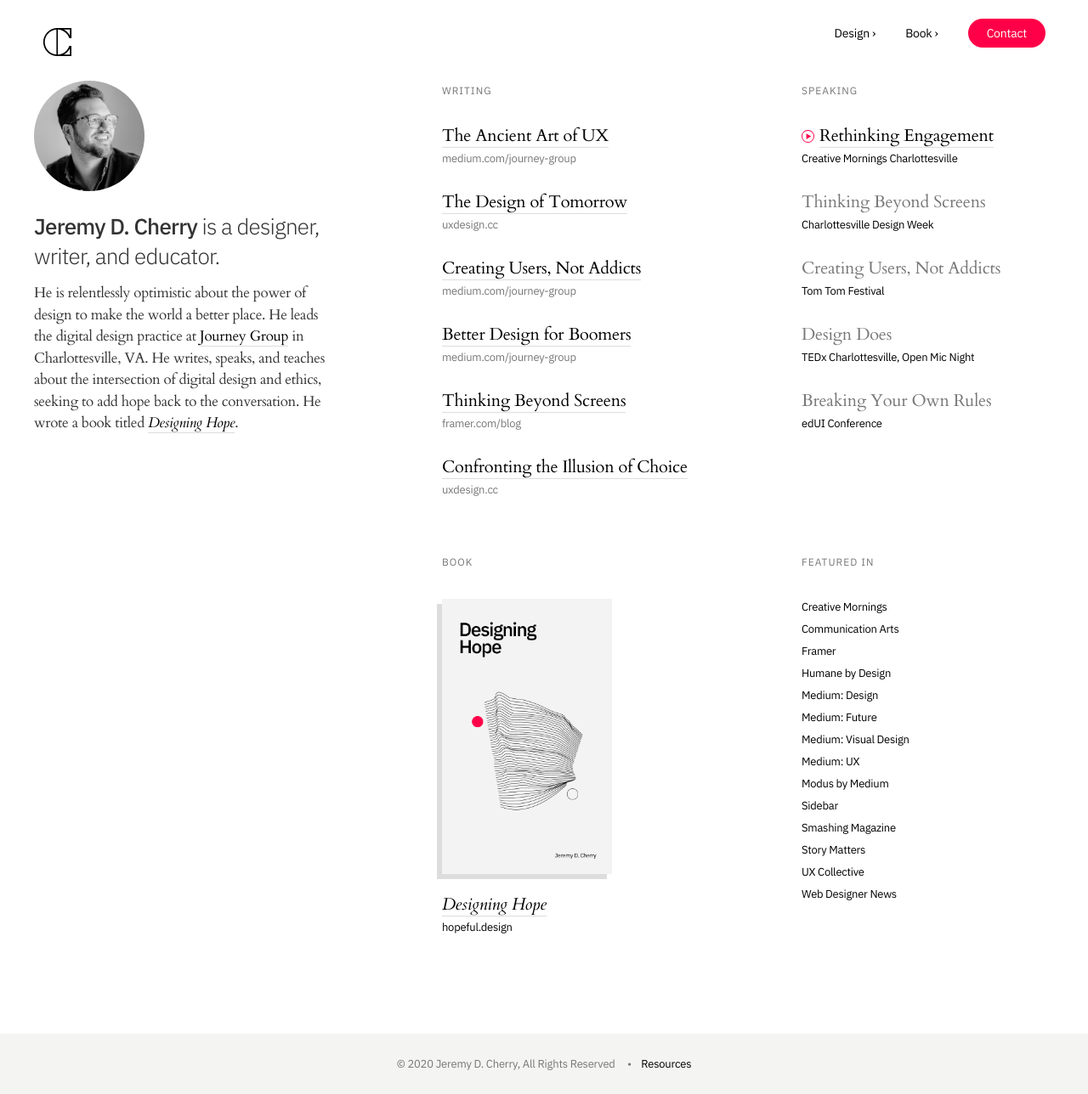
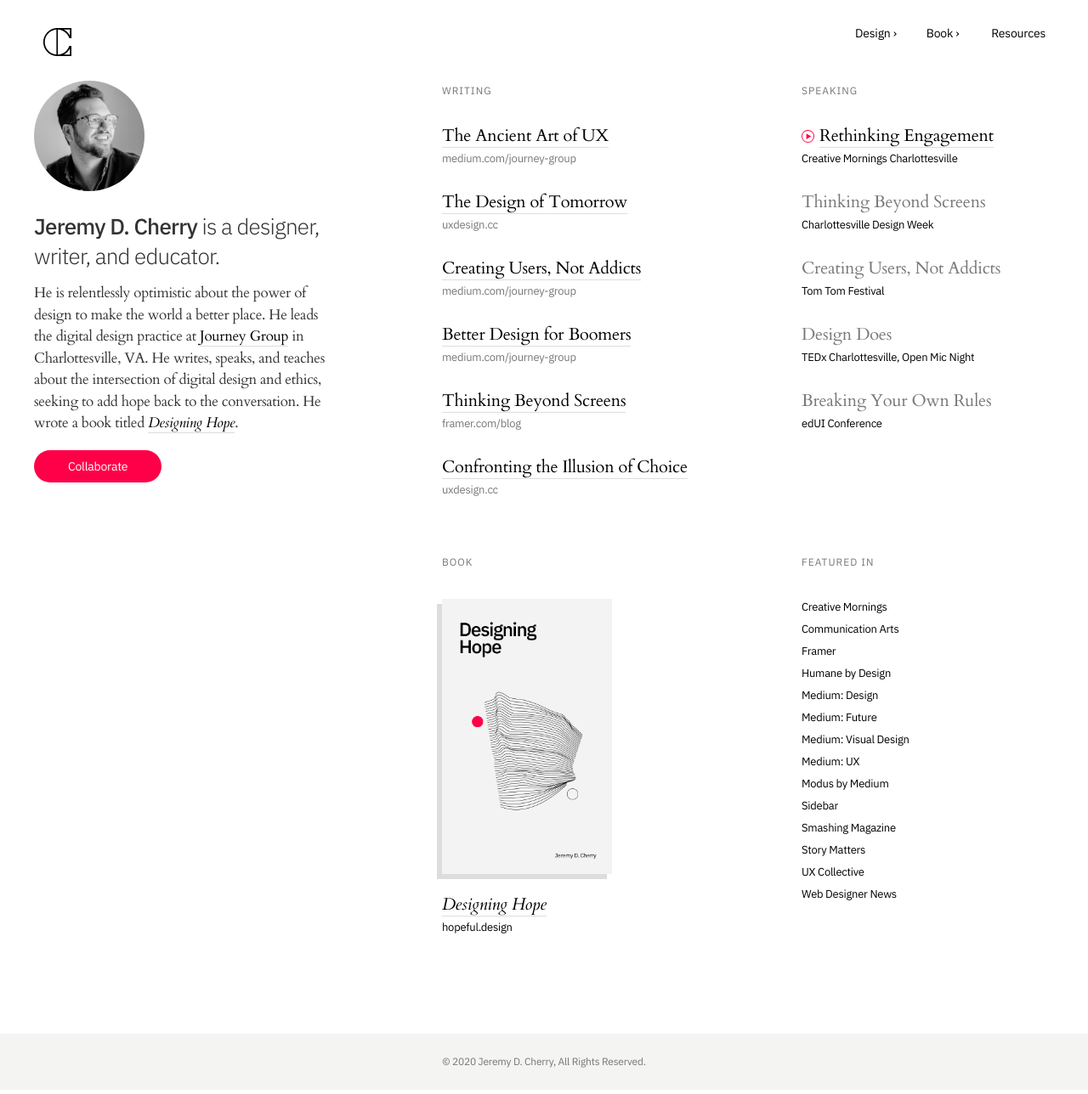
Before and after one commit to jeremydcherry/jeremydcherry.github.io, a Jekyll site: the page built from index.md, in a window 1280 px wide. Shown: the whole page at 85% size. Built offline with Jekyll 4.4.1, drawn with Linux system fonts in a browser that asks for light colours.

Commit message:
Structural changes

```diff
--- a/_includes/footer.html
+++ b/_includes/footer.html
@@ -1,3 +1,3 @@
 <footer>
-&copy; {{ site.time | date: '%Y' }} Jeremy D. Cherry, All Rights Reserved  &nbsp;&nbsp;&nbsp;&nbsp;&bull;&nbsp;&nbsp;&nbsp;&nbsp;<a href="/resources">Resources</a>
+&copy; {{ site.time | date: '%Y' }} Jeremy D. Cherry, All Rights Reserved.
 </footer>
--- a/_includes/nav.html
+++ b/_includes/nav.html
@@ -4,7 +4,12 @@
 			<a href="/" class="home-link"><img src="/images/icon_jdc.svg" class="mark"></a>
 		</div>
 		<div class="column nav-right">
-	    	<a href="https://dribbble.com/jeremydcherry" class="first">Design &rsaquo;</a><a href="https://hopeful.design" class="nav">Book &rsaquo;</a><a href="mailto:jeremy@jeremydcherry.com" class="btn">Contact</a>
+	    	<a href="https://dribbble.com/jeremydcherry" class="first">Design &rsaquo;</a><a href="https://hopeful.design" class="nav">Book &rsaquo;</a>
+	    	{% if page.permalink == "/resources" %}
+	    	<span class="nav-active">Resources</span>
+	    	{% else %}
+	    	<a href="/resources" class="nav">Resources</a>
+	    	{% endif %}
 	  	</div>
 	</div>
 </header>
--- a/_sass/main.scss
+++ b/_sass/main.scss
@@ -308,6 +308,28 @@ a.resources-footer:hover{
   color: #fff;
 }
 
+.about .nav-active{
+  padding-left: 35px;
+  color: #999;
+}
+
+a.btn{
+  color: #fff;
+  background-color: #ff0048;
+  font-family: "IBM Plex Sans", sans-serif;
+  font-size: 14px;
+  -webkit-font-smoothing: antialiased;
+  -moz-osx-font-smoothing: grayscale;
+  border: 0;
+  border-radius: 50px;
+  padding: 10px 40px;
+}
+
+a.btn:hover{
+  background-color: #000;
+  color: #fff;
+}
+
 a.journey{
   font-weight: 500;
 }
@@ -447,7 +469,7 @@ h6{
   line-height: 1.5;
   letter-spacing: -0.02em;
   margin-block-start: 0px;
-  margin-block-end: 0.25em;
+  margin-block-end: 1.25em;
   margin-inline-start: 0px;
   margin-inline-end: 0px;
   -webkit-font-smoothing: antialiased;
@@ -505,7 +527,7 @@ footer{
   background-color: #f4f4f3;
   color: #777;
   font-family: "IBM Plex Sans", sans-serif;
-  font-size: 13px;
+  font-size: 12px;
   padding: 2em 0;
   text-align: center;
   -webkit-font-smoothing: antialiased;
--- a/index.md
+++ b/index.md
@@ -13,6 +13,7 @@ title: Jeremy D. Cherry
   		<img src="/images/jeremy-headshot.png" class="avatar" alt="Photo of Jeremy D. Cherry">
 		<h1><span class="name">Jeremy D. Cherry</span> is a designer, writer, and educator.</h1>
 		<h6>He is relentlessly optimistic about the power of design to make the world a better place. He leads the digital design practice at <a href="https://journeygroup.com" class="title">Journey Group</a> in Charlottesville, VA. He writes, speaks, and teaches about the intersection of digital design and ethics, seeking to add hope back to the conversation. He wrote a book titled <a href="https://hopeful.design" class="title"><em>Designing Hope</em></a>.</h6>
+		<a href="mailto:jeremy@jeremydcherry.com" class="btn">Collaborate</a>
 	</div>
   </div>
   <!-- Writing -->
```
